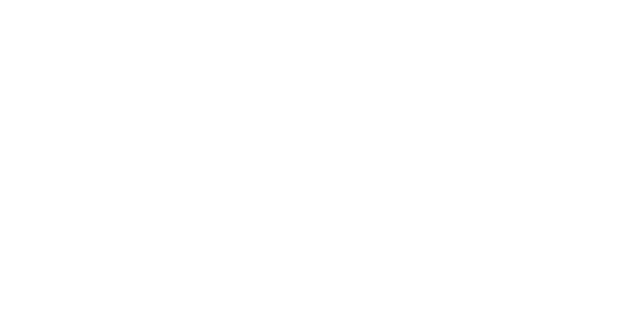
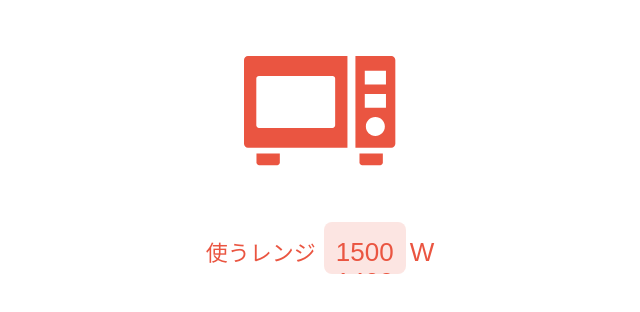
Before and after one commit to ren-chin/renchin-web, a Vue app: page / in a window 1280 px wide. Shown: the top 312 px of the page, without its empty margins (320-960 px from the left). Built offline with nearby package versions, Linux system fonts and the light colour scheme.

Commit message:
feat: to select wattage

```diff
--- /dev/null
+++ b/src/components/atoms/WattageSelect.vue
@@ -0,0 +1,63 @@
+<template>
+  <div class="wattage-select">
+    <span class="wattage-description">使うレンジ</span>
+    <div class="wattage-container">
+      <div v-for="item in list" :key="item.id" class="wattage-item">
+        {{ item.name }}
+      </div>
+    </div>
+    <span class="wattage-unit">W</span>
+  </div>
+</template>
+
+<script lang="ts">
+import { defineComponent } from "vue";
+
+export default defineComponent({
+  setup() {
+    return {
+      list: [
+        1500, 1400, 1300, 1200, 1000, 900, 800, 700, 600, 500, 400, 300, 200,
+      ].map((wattage) => {
+        return {
+          id: wattage,
+          name: `${wattage}`,
+        };
+      }),
+    };
+  },
+});
+</script>
+
+<style lang="scss" scoped>
+.wattage-select {
+  display: flex;
+  justify-content: center;
+  align-items: center;
+  color: #ea5541;
+}
+.wattage-description {
+  font-size: 22px;
+  margin-right: 8px;
+  height: 22px;
+}
+.wattage-unit {
+  font-size: 26px;
+  margin-left: 4px;
+  height: 30px;
+}
+.wattage-container {
+  height: 52px;
+  padding: 12px;
+  background: #ea554126;
+  overflow-y: scroll;
+  scroll-snap-type: y mandatory;
+  cursor: pointer;
+  border-radius: 8px;
+}
+.wattage-item {
+  height: 30px;
+  font-size: 26px;
+  scroll-snap-align: center;
+}
+</style>
--- a/src/views/Home.vue
+++ b/src/views/Home.vue
@@ -1,12 +1,29 @@
 <template>
-  <div class="home"></div>
+  <div class="home-page">
+    <div class="page-header">
+      <img :src="require('@/assets/images/microwave.svg')" />
+    </div>
+
+    <WattageSelect />
+  </div>
 </template>
 
 <script lang="ts">
 import { defineComponent } from "vue";
+import WattageSelect from "@/components/atoms/WattageSelect.vue";
 
 export default defineComponent({
   name: "Home",
-  components: {},
+  components: {
+    WattageSelect,
+  },
 });
 </script>
+
+<style lang="scss" scoped>
+.page-header {
+  display: flex;
+  justify-content: center;
+  padding: 56px;
+}
+</style>
```
Also changed, not shown: src/assets/images/microwave.svg (added).
